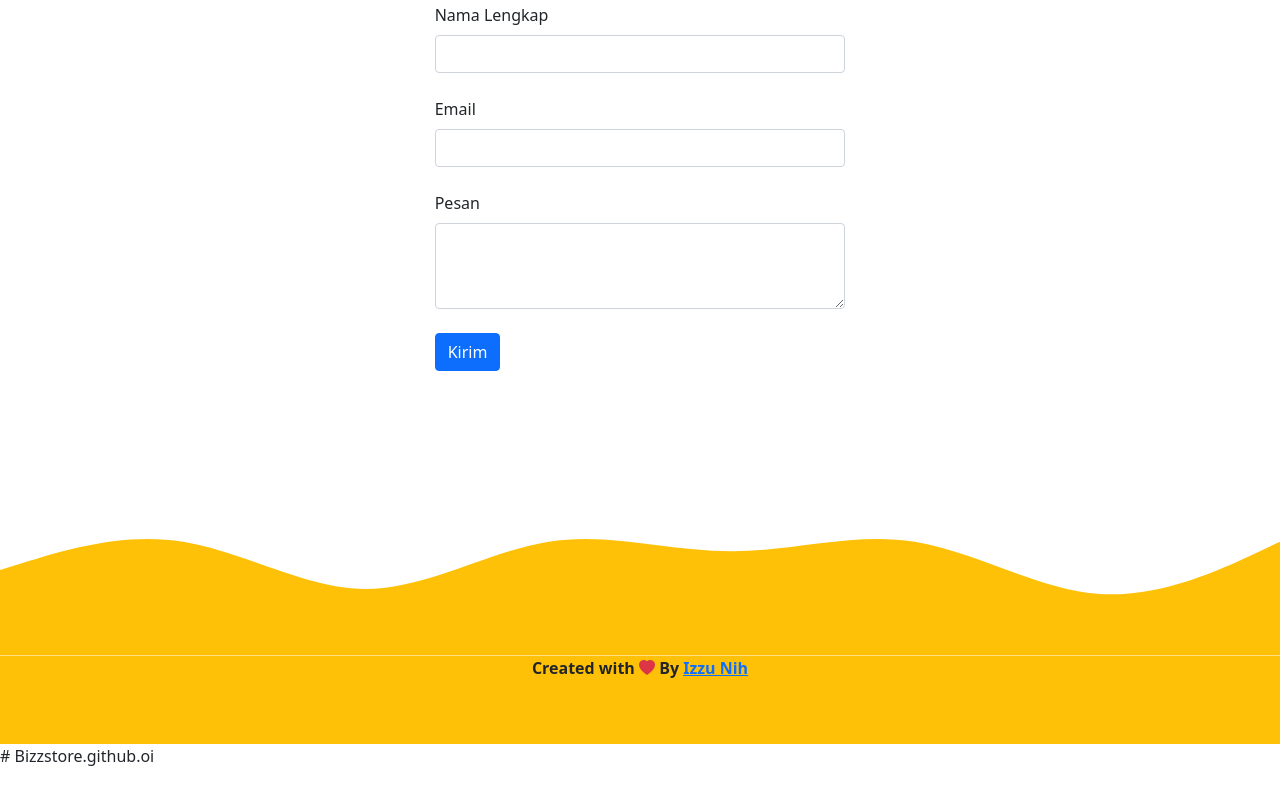
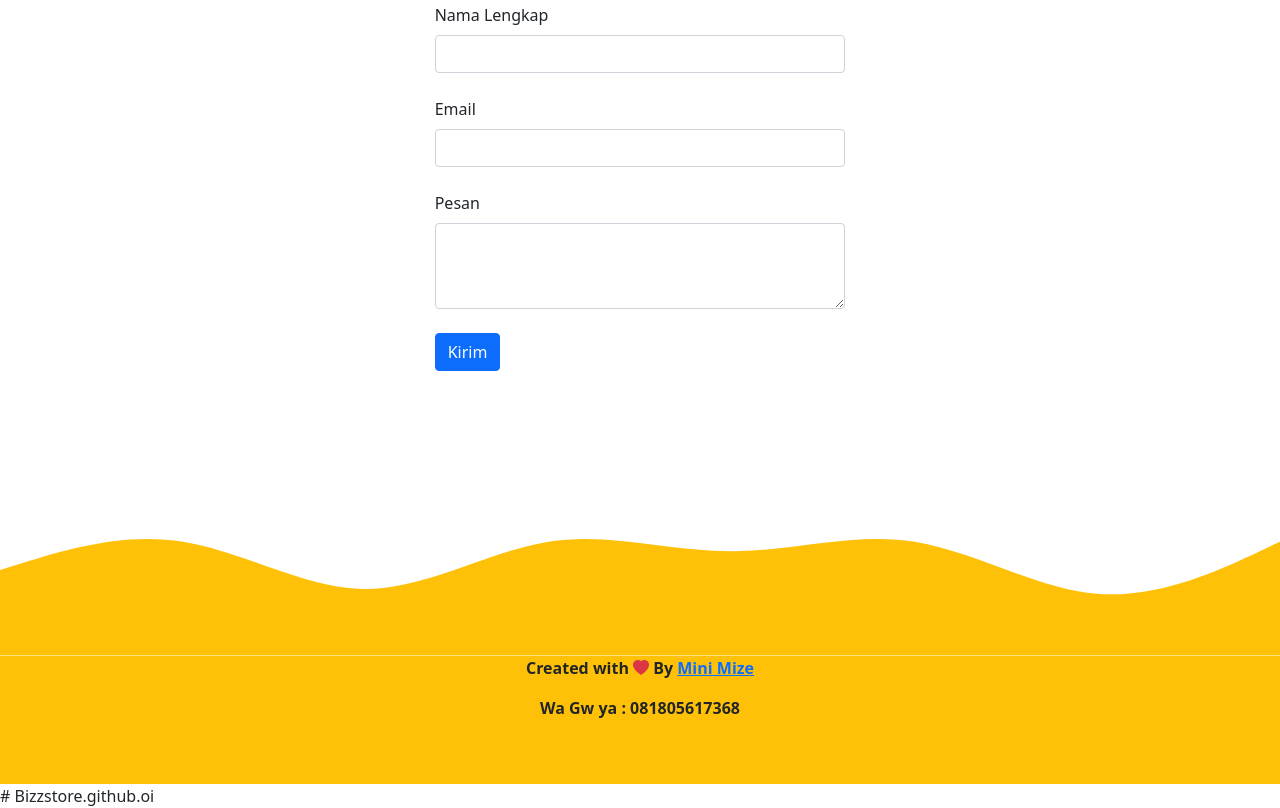
Before and after one commit to bizz09/BizzStore.github.oi, a plain HTML site: page index.html in a window 1280 px wide. Shown: the part 1879-2687 px from the top of the page. Before the commit the page ends 2647 px from the top, so only its background shows below. Drawn offline with nearby package versions, Linux system fonts and the light colour scheme.

Commit message:
kontak wa

```diff
--- a/index.html
+++ b/index.html
@@ -153,7 +153,8 @@
 
     <!-- Footer -->
     <footer class="bg-warning text-black text-center pb-5 fw-bold">
-      <p>Created with <i class="bi bi-heart-fill text-danger"></i> By <a href="https://www.facebook.com/biznih/" class="text-black">Izzu Nih</a></p>
+      <p>Created with <i class="bi bi-heart-fill text-danger"></i> By <a href="https://www.facebook.com/profile.php?id=100067827127050" class="text-black">Mini Mize</a></p>
+      <p>Wa Gw ya : 081805617368</p>
     </footer>
     <!-- Akhir Footer -->
 
```
